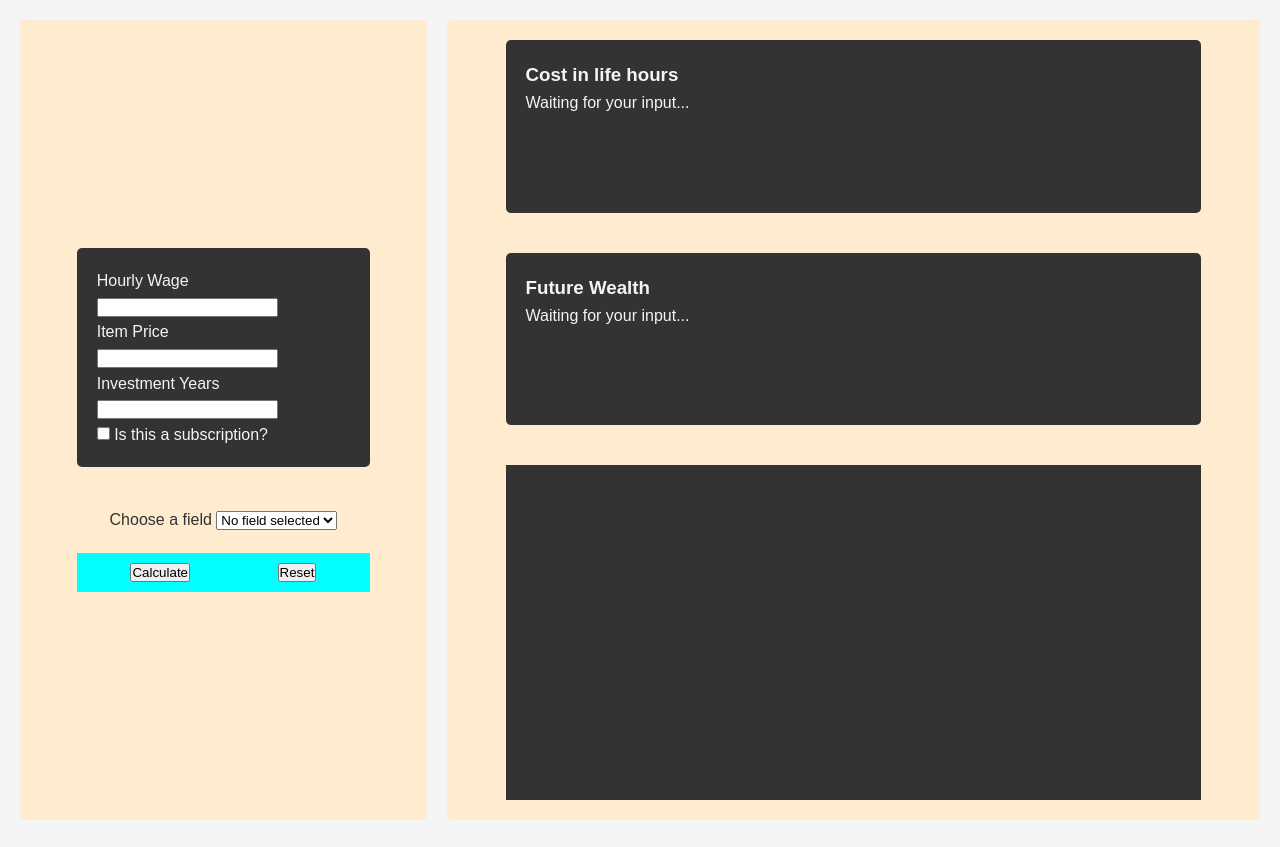
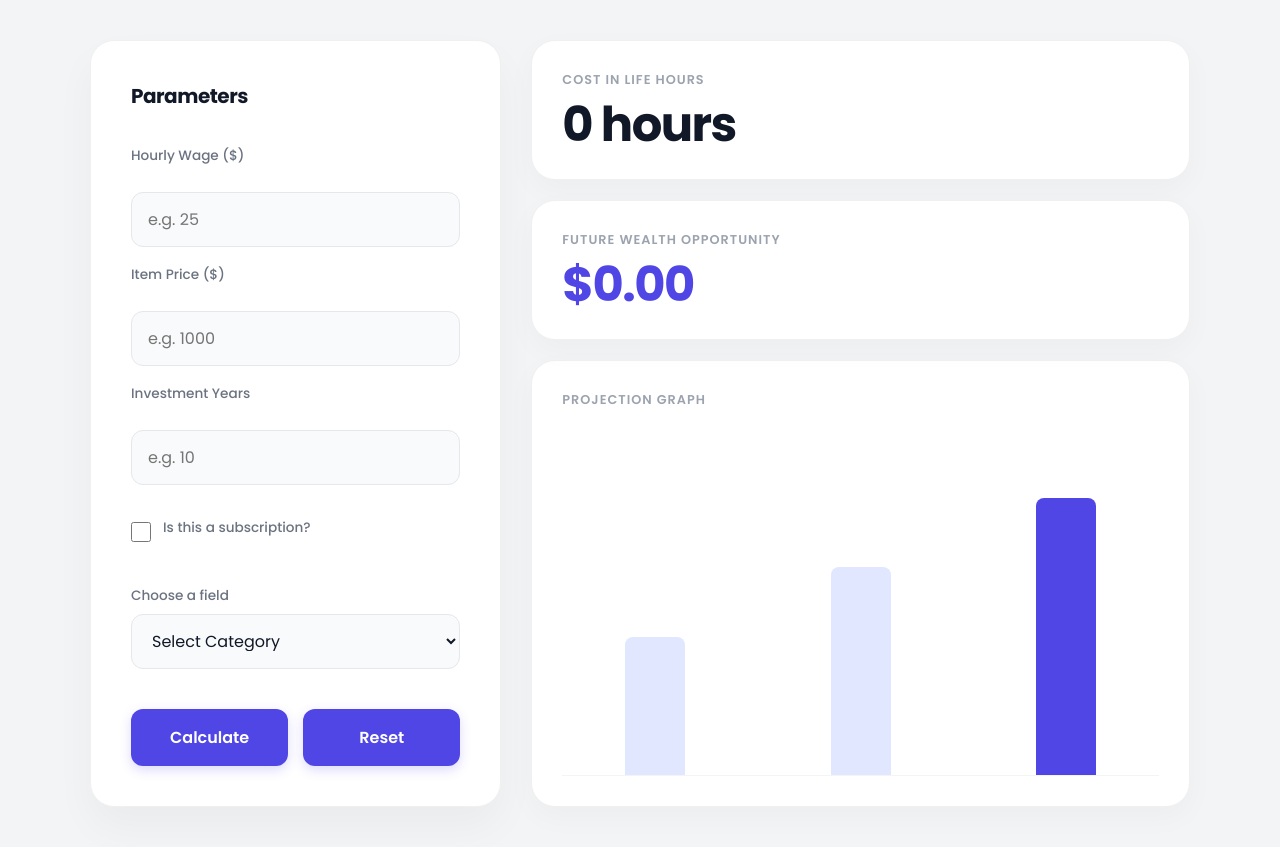
Before and after one commit to Priyansh10ff/Wealth-Mirror, a plain HTML site: page index.html in a window 1280 px wide. Drawn offline with Linux system fonts and the light colour scheme.

Commit message:
updating UI

```diff
--- a/index.html
+++ b/index.html
@@ -3,30 +3,45 @@
   <head>
     <meta charset="UTF-8" />
     <meta name="viewport" content="width=device-width, initial-scale=1.0" />
+    <link
+      href="https://fonts.googleapis.com/css2?family=Poppins:wght@400;500;600;700&display=swap"
+      rel="stylesheet"
+    />
     <link rel="stylesheet" href="style.css" />
-    <title>Document</title>
+    <title>Wealth Calculator</title>
   </head>
   <body>
     <div class="cont">
       <div class="input-container">
+        <h2>Parameters</h2>
         <div class="input">
-          <label>Hourly Wage</label><br />
-          <input type="number" min="1" id="wage"/><br />
-          <label>Item Price</label><br />
-          <input type="number" min="1" id="price"/><br />
-          <label>Investment Years</label><br />
-          <input type="number" min="1" id="years"/><br />
-          <input type="checkbox" id="toggle-switch" />
-          <label>Is this a subscription?</label>
+          <label>Hourly Wage ($)</label>
+          <input type="number" min="1" id="wage" placeholder="e.g. 25" />
+
+          <label>Item Price ($)</label>
+          <input type="number" min="1" id="price" placeholder="e.g. 1000" />
+
+          <label>Investment Years</label>
+          <input type="number" min="1" id="years" placeholder="e.g. 10" />
+
+          <div class="toggle-wrapper">
+            <input type="checkbox" id="toggle-switch" />
+            <label for="toggle-switch">Is this a subscription?</label>
+          </div>
         </div>
+
         <div class="typeOfExpense">
           <label for="field">Choose a field</label>
           <select id="field" name="field">
-            <option value="field selector" selected>No field selected</option>
+            <option value="field selector" selected disabled>
+              Select Category
+            </option>
             <option value="tech">Tech</option>
-            <option value="home">home</option>
+            <option value="home">Home</option>
+            <option value="lifestyle">Lifestyle</option>
           </select>
         </div>
+
         <div class="buttons">
           <button id="calculate-btn">Calculate</button>
           <button id="reset-btn">Reset</button>
@@ -35,17 +50,22 @@
 
       <div class="display-container">
         <div class="result-hours-box">
-          <h3>Cost in life hours</h3>
-          <div class="hours-output">Waiting for your input...</div>
+          <h3>Cost in Life Hours</h3>
+          <div class="hours-output" id="hours-display">0 hours</div>
         </div>
 
         <div class="result-hours-box">
-          <h3>Future Wealth</h3>
-          <div class="wealth-output">Waiting for your input...</div>
+          <h3>Future Wealth Opportunity</h3>
+          <div class="wealth-output" id="wealth-display">$0.00</div>
         </div>
 
         <div class="visuals">
-          <div class="graph"></div>
+          <h3>Projection Graph</h3>
+          <div class="graph">
+            <div class="bar" style="height: 40%"></div>
+            <div class="bar" style="height: 60%"></div>
+            <div class="bar" style="height: 80%"></div>
+          </div>
         </div>
       </div>
     </div>
--- a/script.js
+++ b/script.js
@@ -5,16 +5,24 @@ const years = document.querySelector("#years");
 const price = document.querySelector("#price");
 
 calBtn.addEventListener("click" , function(){
-    calculateHours();
+    let w = parseFloat(wage.value);
+    let y = parseFloat(years.value);
+    let p = parseFloat(price.value);
+    calculateHours(w,p);
     calculateWealth();
 })
 
 resetBtn.addEventListener("click" , function(){
-
+    wage.value = "";
+    years.value = "";
+    price.value = "";
+    console.clear();
 })
 
-function calculateHours(){
-
+function calculateHours(p,w){
+    let hours = p/w;
+    console.log(hours);
+    return hours;
 }
 
 function calculateWealth(){
--- a/style.css
+++ b/style.css
@@ -5,76 +5,243 @@
 }
 
 body {
-  font-family: Arial, sans-serif;
-  background-color: #f4f4f4;
-  color: #333;
-  line-height: 1.6;
-  padding: 20px;
+  font-family: "Poppins", sans-serif;
+  background-color: #f3f4f6;
+  color: #1f2937;
+  min-height: 100vh;
+  padding: 40px;
+  display: flex;
+  justify-content: center;
+  align-items: center;
 }
 
 .cont {
   display: flex;
   flex-direction: row;
-  gap: 20px;
+  gap: 30px;
+  width: 100%;
+  max-width: 1100px;
+  background: transparent;
 }
 
 .input-container {
-  background-color: blanchedalmond;
-  height: 100vh;
-  width: 33.33%;
-  padding: 20px;
-  border-radius: 5px;
+  background-color: #ffffff;
+  flex: 1;
+  padding: 40px;
+  border-radius: 24px;
   display: flex;
   flex-direction: column;
-  justify-content: center;
-  align-items: center;
-  gap: 20px;
+  gap: 30px;
+  box-shadow: 0 20px 40px rgba(0, 0, 0, 0.04);
+  border: 1px solid #f0f0f0;
+}
+
+.input-container h2 {
+  font-weight: 700;
+  color: #111827;
+  margin-bottom: 5px;
+  font-size: 1.25rem;
+  letter-spacing: -0.5px;
 }
 
 .input {
-  background-color: #333;
-  color: #f4f4f4;
-  width: 80%;
-  padding: 20px;
-  border-radius: 5px;
-  margin-bottom: 20px;
+  width: 100%;
+  display: flex;
+  flex-direction: column;
+  gap: 18px;
+}
+
+label {
+  font-size: 0.85rem;
+  font-weight: 500;
+  color: #6b7280;
+  margin-bottom: 8px;
+  display: block;
+}
+
+input[type="number"],
+select {
+  width: 100%;
+  padding: 14px 16px;
+  background: #f9fafb;
+  border: 1px solid #e5e7eb;
+  border-radius: 12px;
+  color: #111827;
+  font-family: inherit;
+  font-size: 1rem;
+  outline: none;
+  transition: all 0.2s ease;
+}
+
+input[type="number"]:focus,
+select:focus {
+  border-color: #4f46e5;
+  background: #fff;
+  box-shadow: 0 0 0 4px rgba(79, 70, 229, 0.1);
+}
+
+.toggle-wrapper {
+  display: flex;
+  align-items: center;
+  gap: 12px;
+  margin-top: 5px;
+  padding: 10px 0;
+}
+
+input[type="checkbox"] {
+  accent-color: #4f46e5;
+  width: 20px;
+  height: 20px;
+  cursor: pointer;
 }
 
 .buttons {
-  background-color: aqua;
-  width: 80%;
-  padding: 10px;
+  width: 100%;
   display: flex;
-  flex-direction: row;
-  justify-content: space-around;
+  gap: 15px;
+  margin-top: 10px;
+}
+
+button {
+  flex: 1;
+  padding: 16px;
+  border: none;
+  border-radius: 12px;
+  font-weight: 600;
+  cursor: pointer;
+  font-family: inherit;
+  font-size: 1rem;
+  transition: all 0.2s ease;
+}
+
+#calculate-btn,
+#reset-btn {
+  background-color: #4f46e5;
+  color: white;
+  box-shadow: 0 4px 12px rgba(79, 70, 229, 0.2);
+}
+
+#calculate-btn:hover {
+  background-color: #4338ca;
+  transform: translateY(-2px);
+  box-shadow: 0 6px 16px rgba(79, 70, 229, 0.3);
+}
+
+#reset-btn:hover {
+  background-color: #4338ca;
+  transform: translateY(-2px);
+  box-shadow: 0 6px 16px rgba(79, 70, 229, 0.3);
 }
 
 .display-container {
-  background-color: blanchedalmond;
-  height: 100vh;
-  width: 66.66%;
-  padding: 20px;
-  border-radius: 5px;
+  flex: 2;
   display: flex;
   flex-direction: column;
-  justify-content: center;
-  align-items: center;
   gap: 20px;
 }
 
 .result-hours-box {
-  background-color: #333;
-  color: #f4f4f4;
-  width: 90%;
-  padding: 20px;
-  border-radius: 5px;
-  margin-bottom: 20px;
-  height: 200px;
+  background: #ffffff;
+  width: 100%;
+  padding: 30px;
+  border-radius: 24px;
+  border: 1px solid #f0f0f0;
+  box-shadow: 0 10px 30px rgba(0, 0, 0, 0.03);
+  display: flex;
+  flex-direction: column;
+  justify-content: center;
+  position: relative;
+  overflow: hidden;
+}
+
+.result-hours-box h3 {
+  font-size: 0.8rem;
+  font-weight: 600;
+  color: #9ca3af;
+  text-transform: uppercase;
+  letter-spacing: 1px;
+  margin-bottom: 12px;
+}
+
+.hours-output,
+.wealth-output {
+  font-size: 3rem;
+  font-weight: 700;
+  line-height: 1;
+  letter-spacing: -1.5px;
+}
+
+.hours-output {
+  color: #111827;
+}
+.wealth-output {
+  color: #4f46e5;
 }
 
 .visuals {
-  background-color: #333;
-  width: 90%;
-  padding: 10px;
-  height: 400px;
+  background-color: #ffffff;
+  width: 100%;
+  padding: 30px;
+  border-radius: 24px;
+  flex-grow: 1;
+  display: flex;
+  flex-direction: column;
+  box-shadow: 0 10px 30px rgba(0, 0, 0, 0.03);
+  border: 1px solid #f0f0f0;
 }
+
+.visuals h3 {
+  font-size: 0.8rem;
+  font-weight: 600;
+  color: #9ca3af;
+  text-transform: uppercase;
+  letter-spacing: 1px;
+  margin-bottom: 20px;
+}
+
+.graph {
+  width: 100%;
+  height: 100%;
+  display: flex;
+  align-items: flex-end;
+  justify-content: space-around;
+  gap: 20px;
+  border-bottom: 1px solid #f3f4f6;
+  padding-bottom: 0;
+}
+
+.bar {
+  width: 60px;
+  background: #e0e7ff;
+  border-radius: 8px 8px 0 0;
+  animation: grow 0.8s cubic-bezier(0.34, 1.56, 0.64, 1);
+  position: relative;
+}
+
+.bar:last-child {
+  background: #4f46e5;
+}
+
+@keyframes grow {
+  from {
+    height: 0;
+    opacity: 0;
+  }
+  to {
+    opacity: 1;
+  }
+}
+
+@media (max-width: 850px) {
+  .cont {
+    flex-direction: column;
+    height: auto;
+  }
+  .input-container,
+  .display-container {
+    width: 100%;
+  }
+  body {
+    padding: 20px;
+  }
+}
```
